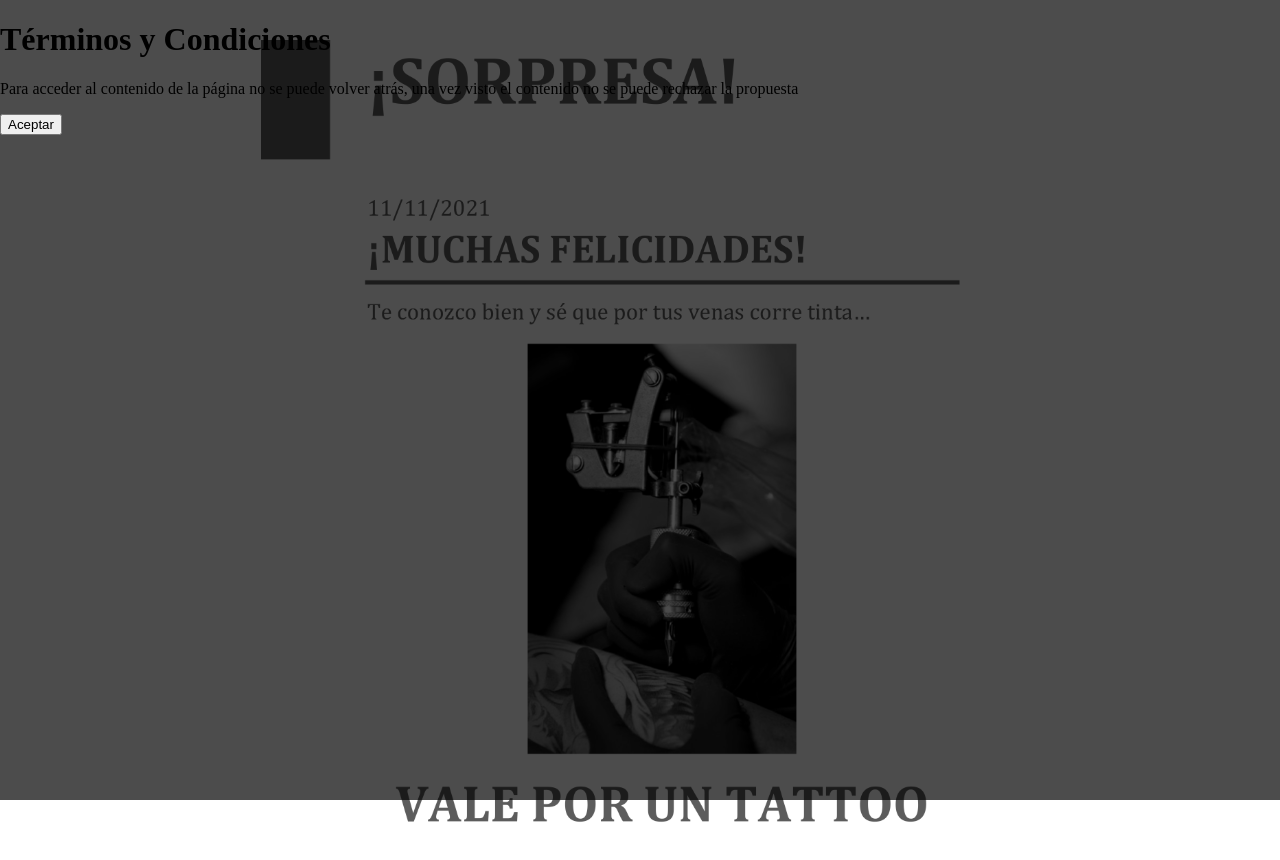
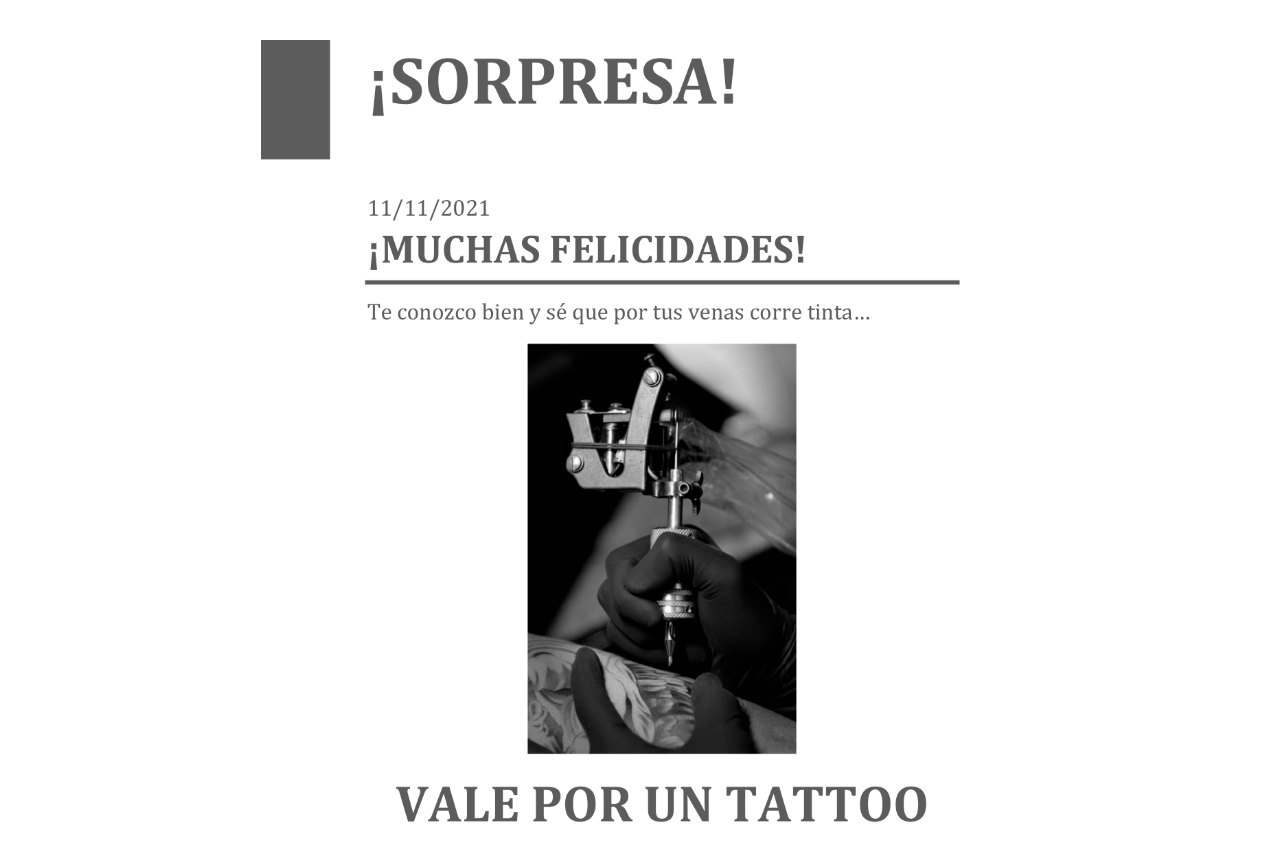
Before and after one commit to goghi/HBDAY, a plain HTML site: page index.html in a window 1280 px wide. Drawn offline with Linux system fonts and the light colour scheme; a web font is replaced by a local one.

Commit message:
Add files via upload

```diff
--- a/index.html
+++ b/index.html
@@ -13,14 +13,6 @@
 </head>
 <body>
     <img class="principal" src="Copia_de_sorpresa.png" alt="principal">
-    <div id= popup class="overlay">
-        <div id=popupbody>
-            <h1>Términos y Condiciones</h1>
-                <div class="popupcontent">
-                    <p>Para acceder al contenido de la página no se puede volver atrás, una vez visto el contenido no se puede rechazar la propuesta</p>
-                    <button id="close"> Aceptar </button>
-                </div>
-        </div>
-    </div>
+
 </body>
 </html>
```
